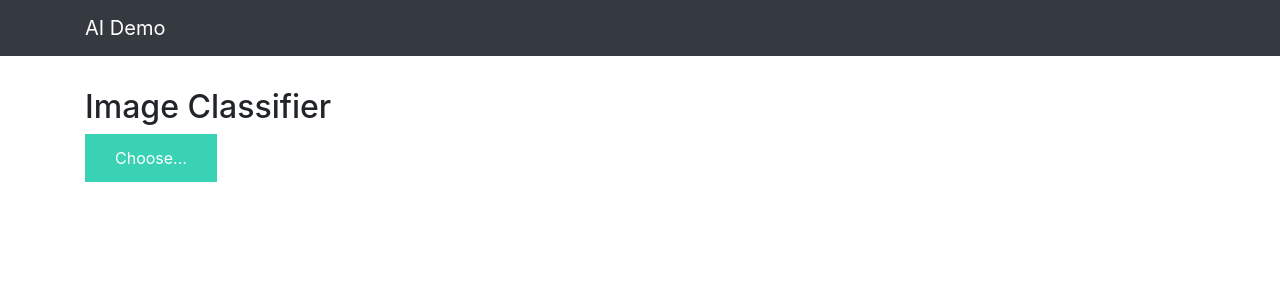
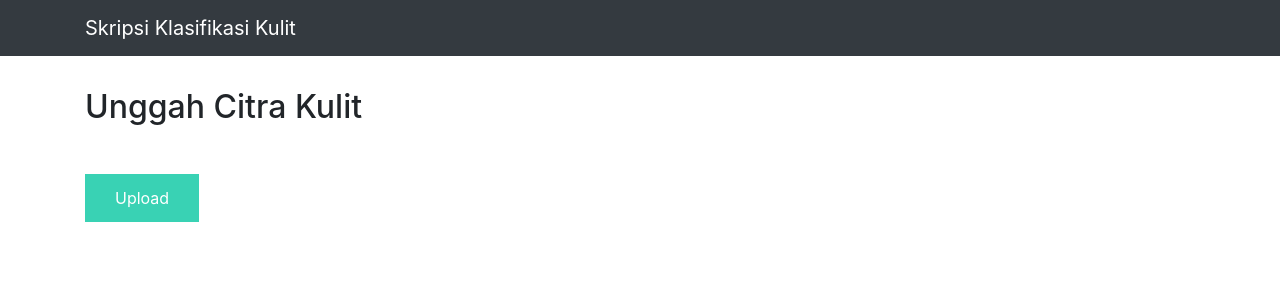
Before and after one commit to fadhfaiz/Deployment-Flask-CNN, a Flask app: page / in a window 1280 px wide. Shown: the top 300 px of the page. Run offline with Flask 2, Linux system fonts and the light colour scheme; some libraries are stand-ins or nearby versions.

Commit message:
Deploy Interface 1.0

```diff
--- a/templates/base.html
+++ b/templates/base.html
@@ -4,7 +4,7 @@
     <meta charset="UTF-8">
     <meta name="viewport" content="width=device-width, initial-scale=1.0">
     <meta http-equiv="X-UA-Compatible" content="ie=edge">
-    <title>AI Demo</title>
+    <title>Skripsi Klasifikasi Kulit</title>
     <link href="https://cdn.bootcss.com/bootstrap/4.0.0/css/bootstrap.min.css" rel="stylesheet">
     <script src="https://cdn.bootcss.com/popper.js/1.12.9/umd/popper.min.js"></script>
     <script src="https://cdn.bootcss.com/jquery/3.3.1/jquery.min.js"></script>
@@ -15,7 +15,7 @@
 <body>
     <nav class="navbar navbar-dark bg-dark">
         <div class="container">
-            <a class="navbar-brand" href="#">AI Demo</a>
+            <a class="navbar-brand text-center" href="#">Skripsi Klasifikasi Kulit</a>
             <!--<button class="btn btn-outline-secondary my-2 my-sm-0" type="submit">Help</button>-->
         </div>
     </nav>
--- a/templates/index.html
+++ b/templates/index.html
@@ -1,11 +1,11 @@
 {% extends "base.html" %} {% block content %}
 
-<h2>Image Classifier</h2>
+<h2 class="mb-5">Unggah Citra Kulit</h2>
 
 <div>
     <form id="upload-file" method="post" enctype="multipart/form-data">
         <label for="imageUpload" class="upload-label">
-            Choose...
+            Upload
         </label>
         <input type="file" name="file" id="imageUpload" accept=".png, .jpg, .jpeg">
     </form>
```
